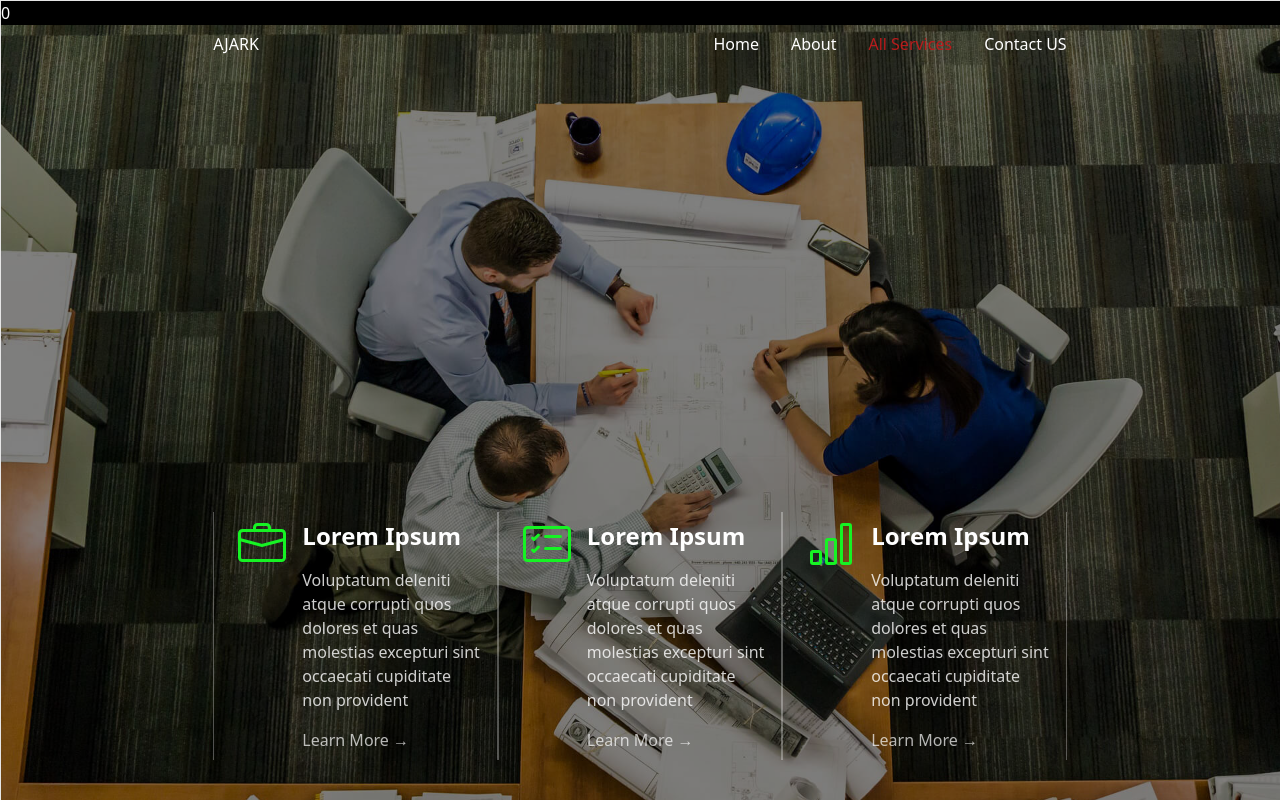
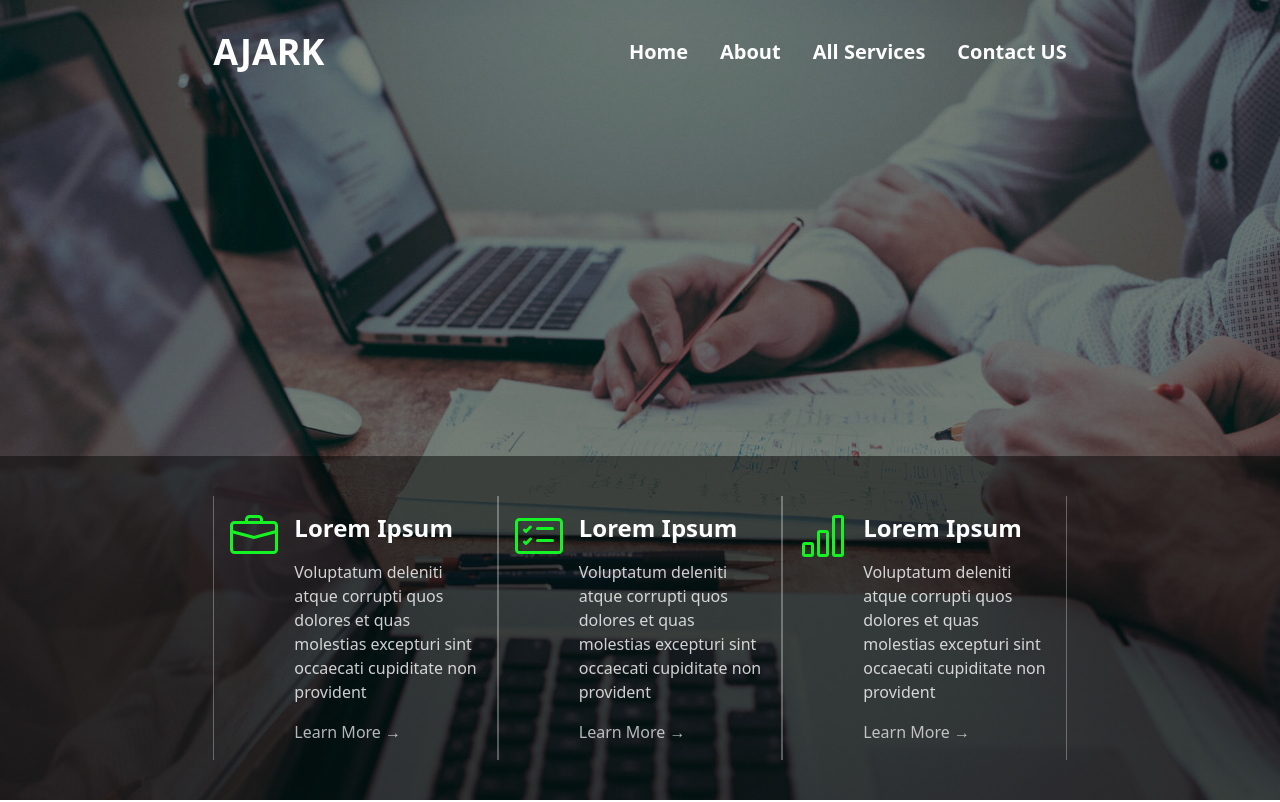
Before and after one commit to gpt-anurag/ajark-it-solutions, a Next.js app: page / in a window 1280 px wide. Shown: the top 802 px of the page. Built offline with nearby package versions, Linux system fonts and the light colour scheme.

Commit message:
optimized carousel

```diff
--- a/package.json
+++ b/package.json
@@ -17,6 +17,7 @@
     "@radix-ui/react-slot": "^1.1.0",
     "class-variance-authority": "^0.7.0",
     "clsx": "^2.1.1",
+    "embla-carousel-autoplay": "^8.3.0",
     "embla-carousel-react": "^8.3.0",
     "lucide-react": "^0.446.0",
     "next": "14.2.13",
--- a/src/app/layout.js
+++ b/src/app/layout.js
@@ -1,5 +1,6 @@
 import localFont from 'next/font/local'
 import './globals.css'
+import Navbar from '../components/Navbar'
 
 const geistSans = localFont({
   src: './fonts/GeistVF.woff',
@@ -23,6 +24,7 @@ export default function RootLayout({ children }) {
       <body
         className={`${geistSans.variable} ${geistMono.variable} antialiased`}
       >
+        <Navbar />
         {children}
       </body>
     </html>
--- a/src/app/page.js
+++ b/src/app/page.js
@@ -12,12 +12,10 @@ import Stats from '@/src/components/Stats'
 export default function Home() {
   return (
     <>
-      <header className='h-screen overflow-hidden'>
-        <Navbar />
+      <header>
         <Hero />
       </header>
       <main>
-        <FeaturedServices />
         <About />
         <Stats />
         <Services />
--- a/src/components/FeaturedServices.jsx
+++ b/src/components/FeaturedServices.jsx
@@ -1,4 +1,3 @@
-import { CarouselNext } from '@/components/ui/carousel'
 import Link from 'next/link'
 import React from 'react'
 import { BsBriefcase } from 'react-icons/bs'
@@ -28,19 +27,15 @@ export const featured_services_data = [
 
 const FeaturedServices = () => {
   return (
-    <section className='bg-[#060606] text-white'>
-      <div className='relative w-2/3 2xl:w-4/5 my-0 mx-auto '>
-        <div className='absolute flex justify-between py-10 bottom-0 z-30'>
+    <section className='bg-[#060606]/50 text-white absolute bottom-0'>
+      <div className='w-2/3 2xl:w-4/5 my-0 mx-auto flex justify-between py-10 gap-0'>
         {featured_services_data.map((item) => {
           return (
             <div
               key={item.id}
-                className='flex gap-4 cursor-pointer border-y-0 border-white/30 border px-4 pl-6 p-2'
+              className='flex gap-4 cursor-pointer border border-white/30 p-4 border-y-0'
             >
-                <div
-                  className='text-5xl font-extrabold text-brand'
-                  onClick={CarouselNext}
-                >
+              <div className='text-5xl font-extrabold text-brand'>
                 {item.icon}
               </div>
               <div className='flex flex-col gap-4'>
@@ -56,7 +51,6 @@ const FeaturedServices = () => {
           )
         })}
       </div>
-      </div>
     </section>
   )
 }
--- a/src/components/Hero.jsx
+++ b/src/components/Hero.jsx
@@ -1,3 +1,5 @@
+'use client'
+
 import React from 'react'
 import {
   Carousel,
@@ -6,64 +8,61 @@ import {
   CarouselNext,
   CarouselPrevious,
 } from '@/components/ui/carousel'
-import { featured_services_data as data } from './FeaturedServices'
+import FeaturedServices, {
+  featured_services_data as data,
+} from './FeaturedServices'
 import { Card, CardContent } from '@/components/ui/card'
 import Image from 'next/image'
+import Autoplay from 'embla-carousel-autoplay'
 
 const image_links = [
   {
     id: 1,
-    link: '../../public/img/hero-carousel/hero-carousel-1.jpg',
+    link: '/img/hero-carousel/hero-carousel-1.jpg',
   },
   {
     id: 2,
-    link: '/public/img/hero-carousel/hero-carousel-1.jpg',
+    link: '/img/hero-carousel/hero-carousel-2.jpg',
   },
   {
     id: 3,
-    link: '/public/img/hero-carousel/hero-carousel-1.jpg',
+    link: '/img/hero-carousel/hero-carousel-3.jpg',
   },
   {
     id: 4,
-    link: '/public/img/hero-carousel/hero-carousel-1.jpg',
+    link: '/img/hero-carousel/hero-carousel-4.jpg',
   },
   {
     id: 5,
-    link: '/public/img/hero-carousel/hero-carousel-1.jpg',
+    link: '/img/hero-carousel/hero-carousel-5.jpg',
   },
 ]
 
 const Hero = () => {
   return (
-    <Carousel className='w-full'>
+    <>
+      <Carousel opts={{ loop: true }} plugins={[Autoplay({ delay: 4000 })]}>
         <CarouselContent>
-        {Array.from({ length: 3 }).map((_, index) => (
-          <CarouselItem key={index} className='p-0'>
-            <div className='p-0'>
-              <Card>
-                <CardContent className='flex aspect-auto w-screen items-center justify-center p-0'>
-                  <div className='bg-black'>
-                    <p className='text-white'>{index}</p>
-                    <img
-                      src='/img/hero-carousel/hero-carousel-1.jpg'
-                      alt='Hero Image'
-                      // layout='responsive'
-                      width='100%' // Set the width and height for the original aspect ratio
-                      height='800px' // Adjust these numbers according to your image's aspect ratio
-                      // quality={100} // Optional: control image quality (0 to 100)
-                      // priority={true} // Optional: preload the image for better performance
+          {image_links.map((item) => {
+            return (
+              <CarouselItem key={item.id}>
+                <div className='relative w-screen h-screen overflow-hidden bg-black'>
+                  {/* <p className='bg-black text-white z-50'>{item.id}</p> */}
+                  <Image
+                    src={item.link}
+                    alt='hero image'
+                    fill
+                    objectFit='cover'
                     className='opacity-50'
                   />
                 </div>
-                </CardContent>
-              </Card>
-            </div>
               </CarouselItem>
-        ))}
+            )
+          })}
         </CarouselContent>
-      <CarouselPrevious className='text-white' />
-      <CarouselNext className='text-white' />
       </Carousel>
+      <FeaturedServices />
+    </>
   )
 }
 
--- a/src/components/Navbar.jsx
+++ b/src/components/Navbar.jsx
@@ -18,14 +18,16 @@ import {
 
 const Navbar = () => {
   return (
-    <div className=' w-2/3 2xl:w-4/5 my-0 mx-auto  relative'>
-      <div className='absolute w-full flex justify-between py-8 px-0 z-20 text-white'>
-        <a href='#'>AJARK</a>
-        <nav className=''>
+    <div className='absolute z-20 w-full text-white font-semibold text-xl'>
+      <div className='w-2/3 2xl:w-4/5 my-0 mx-auto flex justify-between py-8 px-0'>
+        <a href='#' className='text-4xl'>
+          AJARK
+        </a>
+        <nav className='flex items-center'>
           <ul className='flex flex-row gap-8'>
             <li>Home</li>
             <li>About</li>
-            <li className='text-red-700'>
+            <li className=''>
               <DropdownMenu className='bg-white text-black'>
                 <DropdownMenuTrigger>All Services</DropdownMenuTrigger>
                 <DropdownMenuContent>
```
Also changed, not shown: 1 other file (tests, documents, lock files or other folders). Lines whose indentation alone changed are shown as unchanged.
